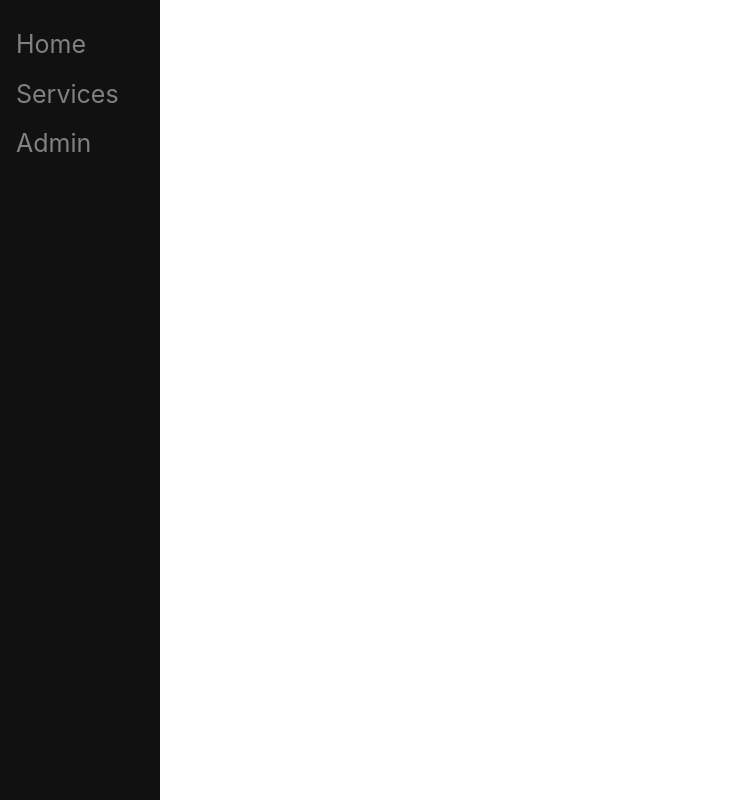
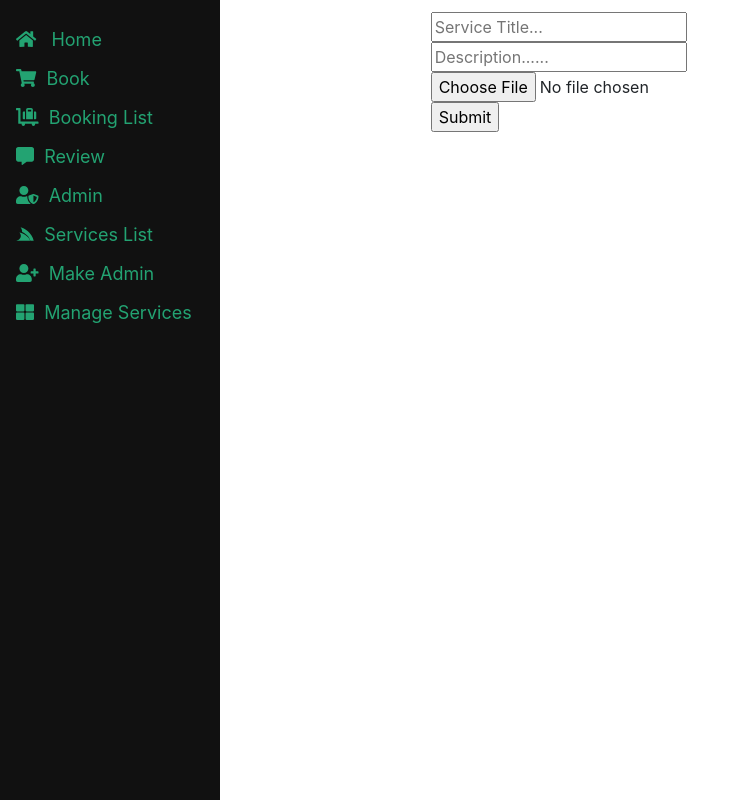
Before and after one commit to kaziahosunhabibripon/loanservices-app, a React (Create React App) app: page /dashboard in a window 1280 px wide. Shown: the whole page, without its empty margins (0-734 px from the left). Built offline with nearby package versions, Linux system fonts and the light colour scheme.

Commit message:
dynamicly service added to home page

```diff
--- a/package.json
+++ b/package.json
@@ -10,6 +10,7 @@
     "@testing-library/jest-dom": "^5.11.10",
     "@testing-library/react": "^11.2.6",
     "@testing-library/user-event": "^12.8.3",
+    "axios": "^0.21.1",
     "bootstrap": "^4.6.0",
     "react": "^17.0.2",
     "react-bootstrap": "^1.5.2",
--- /dev/null
+++ b/src/Components/Dashboard/AddServices/AddServices.js
@@ -0,0 +1,58 @@
+import React, { useState } from 'react';
+import './AddServices.css';
+import { useForm } from "react-hook-form";
+import axios from 'axios';
+const AddServices = () => {
+    const { register, handleSubmit, formState: { errors } } = useForm();
+    const [imageUrl, setImageUrl] = useState(null);
+    const onSubmit = data => {
+        const eventData = {
+            name: data.title,
+            description: data.description,
+            imageUrl: imageUrl
+        };
+        const url =` http://localhost:5000/addService`;
+
+        fetch(url,{
+            method: 'POST',
+            headers: {"Content-Type": "application/json"},
+            body: JSON.stringify(eventData)
+        })
+        .then(res =>console.log("server sides response",res))
+
+    };
+    const handleImageUpload= (event)=>{
+        console.log(event.target.files[0]);
+        const imageData = new FormData();
+        imageData.set('key', '741942c124600179153ce48ab6bb9b81');
+        imageData.append('image', event.target.files[0]);
+
+        axios.post('https://api.imgbb.com/1/upload',
+        imageData)
+          .then(function (response) {
+            setImageUrl(response.data.data.display_url);
+          })
+          .catch(function (error) {
+            console.log(error);
+          });
+
+    }
+    return (
+        <div>
+            <form onSubmit={handleSubmit(onSubmit)}>
+                <input name="title" {...register("title")}  placeholder="Service Title..."/>
+                {errors.name && <span className="text-danger">This field is required</span>}
+                <br/>
+                <input name="description" {...register("description", { required: true })} placeholder="Description......" />
+                {errors.description && <span className="text-danger">This field is required</span>}
+                <br/>
+                <input name="image" type="file" onChange={handleImageUpload} />
+                {errors.image && <span className="text-danger">This field is required</span>}
+                <br/>
+                <input type="submit" />
+            </form>
+        </div>
+    );
+};
+
+export default AddServices;
--- a/src/Components/Dashboard/Dashboard/Dashboard.js
+++ b/src/Components/Dashboard/Dashboard/Dashboard.js
@@ -1,15 +1,21 @@
 import React from 'react';
 import LeftSidebar from '../../Shared/LeftSidebar/LeftSidebar';
+import AddServices from '../AddServices/AddServices';
 
 
 
 const Dashboard = () => {
     return (
         <div className="row m-0 p-0">
-            <div className="col-md-2">
+            <div className="col-md-3">
                 <LeftSidebar></LeftSidebar>
             </div>
+            <div className="col-md-1">
 
+            </div>
+            <div className="col-md-8 mt-2 p-1">
+                <AddServices></AddServices>
+            </div>
         </div>
     );
 };
--- a/src/Components/Home/Home/Home.js
+++ b/src/Components/Home/Home/Home.js
@@ -1,15 +1,13 @@
 import React from 'react';
 import Footer from '../../Shared/Footer/Footer';
 import Header from '../Header/Header';
-
-
-
+import LoanServices from '../LoanServices/LoanServices';
 import './Home.css';
 const Home = () => {
     return (
         <div>
             <Header></Header>
-
+            <LoanServices></LoanServices>
             <Footer></Footer>
         </div>
     );
--- /dev/null
+++ b/src/Components/Home/LoanFunction/LoanFunction.css
@@ -0,0 +1,20 @@
+.card-part{
+    border:none;
+    outline:none;
+    transition: transform .8s;
+}
+.card-part:hover{
+    transform: scale(.7);
+}
+.service-image{
+    margin: 0 auto;
+    padding:5px;
+    transition: transform .7s ease-in-out;
+    width:75%;
+    border-radius: 10px;
+
+}
+.service-image:hover{
+    transform:scale(0.5) rotate(360deg);
+
+}
--- /dev/null
+++ b/src/Components/Home/LoanFunction/LoanFunction.js
@@ -0,0 +1,19 @@
+import React from 'react';
+import './LoanFunction.css';
+const LoanFunction = ({ service }) => {
+    console.log(service);
+    const{imageUrl,description,name} = service;
+    return (
+        <div className='col-md-4 my-1'>
+            <div className="card card-part shadow rounded">
+            <h4 className="text-uppercase text-center text-success pt-2">{name}</h4>
+                <img src={imageUrl} className="card-img-top service-image" alt="img"/>
+                    <div className="card-body">
+                        <p className="card-text text-center text-info">{description}</p>
+                    </div>
+                </div>
+            </div>
+    );
+};
+
+export default LoanFunction;
--- /dev/null
+++ b/src/Components/Home/LoanServices/LoanServices.js
@@ -0,0 +1,22 @@
+import React, { useEffect, useState } from 'react';
+import LoanFunction from '../LoanFunction/LoanFunction';
+
+
+const LoanServices = () => {
+    const [service, setService]= useState([]);
+
+    useEffect(() => {
+        fetch('http://localhost:5000/service')
+        .then(res=>res.json())
+        .then(data =>setService(data));
+    }, [])
+    return (
+        <div className="row m-0 p-0">
+            {
+                service.map(service=><LoanFunction key={service._id} service={service}></LoanFunction>)
+            }
+        </div>
+    );
+};
+
+export default LoanServices;
--- a/src/Components/Shared/LeftSidebar/LeftSidebar.css
+++ b/src/Components/Shared/LeftSidebar/LeftSidebar.css
@@ -1,6 +1,6 @@
 .left-sidebar {
     height: 100%;
-    width: 160px;
+    width: 220px;
     position: fixed;
     z-index: 1;
     top: 0;
@@ -13,13 +13,13 @@
   .left-sidebar a {
     padding: 6px 8px 6px 16px;
     text-decoration: none;
-    font-size: 25px;
-    color: #818181;
+    font-size: 18px;
+    color: rgb(35, 163, 114);
     display: block;
   }
 
   .left-sidebar a:hover {
-    color: #f1f1f1;
+    color: #1a35afbb;
   }
 
   .main {
--- a/src/Components/Shared/LeftSidebar/LeftSidebar.js
+++ b/src/Components/Shared/LeftSidebar/LeftSidebar.js
@@ -1,13 +1,21 @@
 import React from 'react';
 import { Link } from 'react-router-dom';
 import './LeftSidebar.css';
+import { FontAwesomeIcon } from '@fortawesome/react-fontawesome'
+import { faCommentAlt, faHome, faLuggageCart, faShoppingCart, faThLarge, faUserPlus, faUserShield } from '@fortawesome/free-solid-svg-icons'
+import { faServicestack } from '@fortawesome/free-brands-svg-icons';
 const LeftSidebar = () => {
     return (
         <div>
             <div className="left-sidebar">
-                <Link className="active" to="/">Home</Link>
-                <Link to="/services">Services</Link>
-                <Link to="/admin">Admin</Link>
+                <Link className="active" to="/"><FontAwesomeIcon icon={faHome} /> &nbsp; Home</Link>
+                <Link to="/book"><FontAwesomeIcon icon={faShoppingCart} />&nbsp; Book</Link>
+                <Link to="/bookingList"><FontAwesomeIcon icon={faLuggageCart} />&nbsp; Booking List</Link>
+                <Link to="/review"><FontAwesomeIcon icon={faCommentAlt} />&nbsp; Review</Link>
+                <Link to="/admin"> <FontAwesomeIcon icon={faUserShield} />&nbsp; Admin</Link>
+                <Link to="/services"><FontAwesomeIcon icon={faServicestack} />&nbsp; Services List</Link>
+                <Link to="/makeAdmin"><FontAwesomeIcon icon={faUserPlus} />&nbsp; Make Admin</Link>
+                <Link to="/manageServices"><FontAwesomeIcon icon={faThLarge} />&nbsp; Manage Services</Link>
             </div>
         </div>
     );
```
Also changed, not shown: src/Components/Dashboard/AddServices/AddServices.css (added), 1 other file (tests, documents, lock files or other folders).
